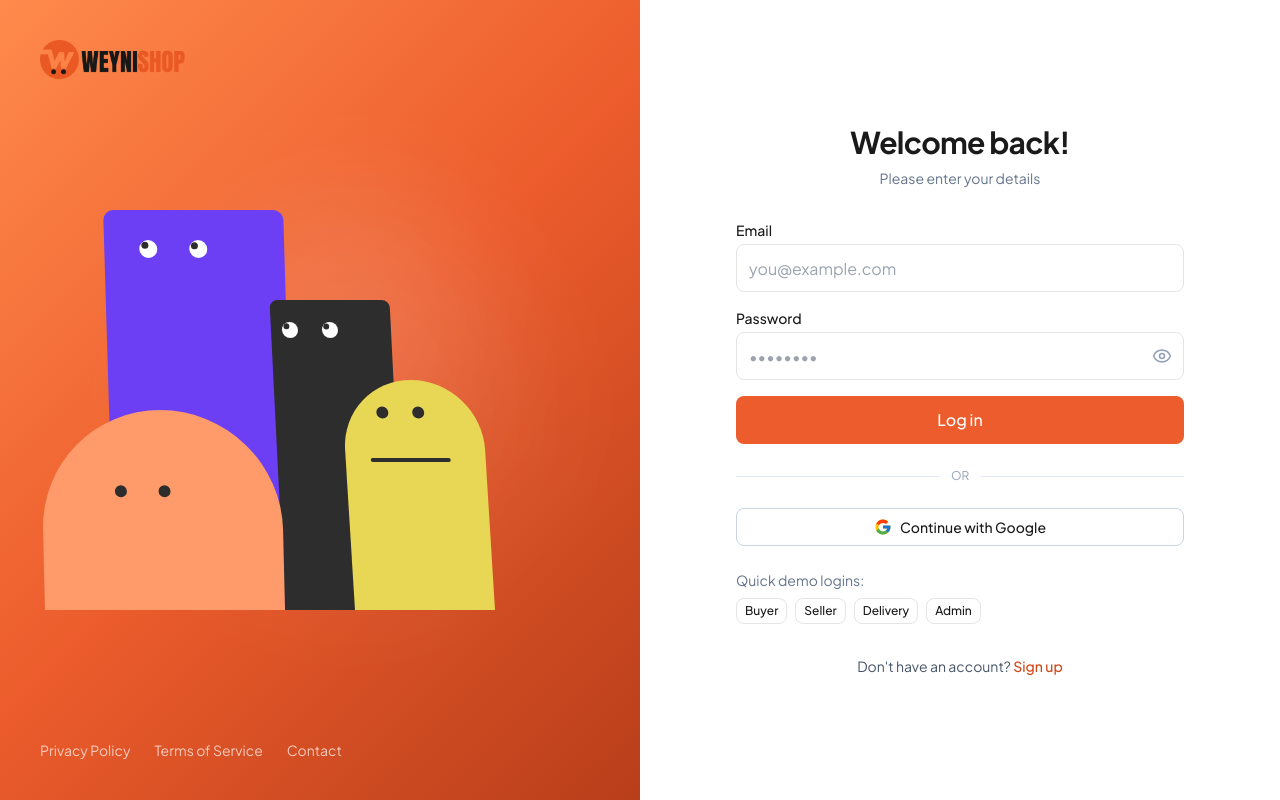
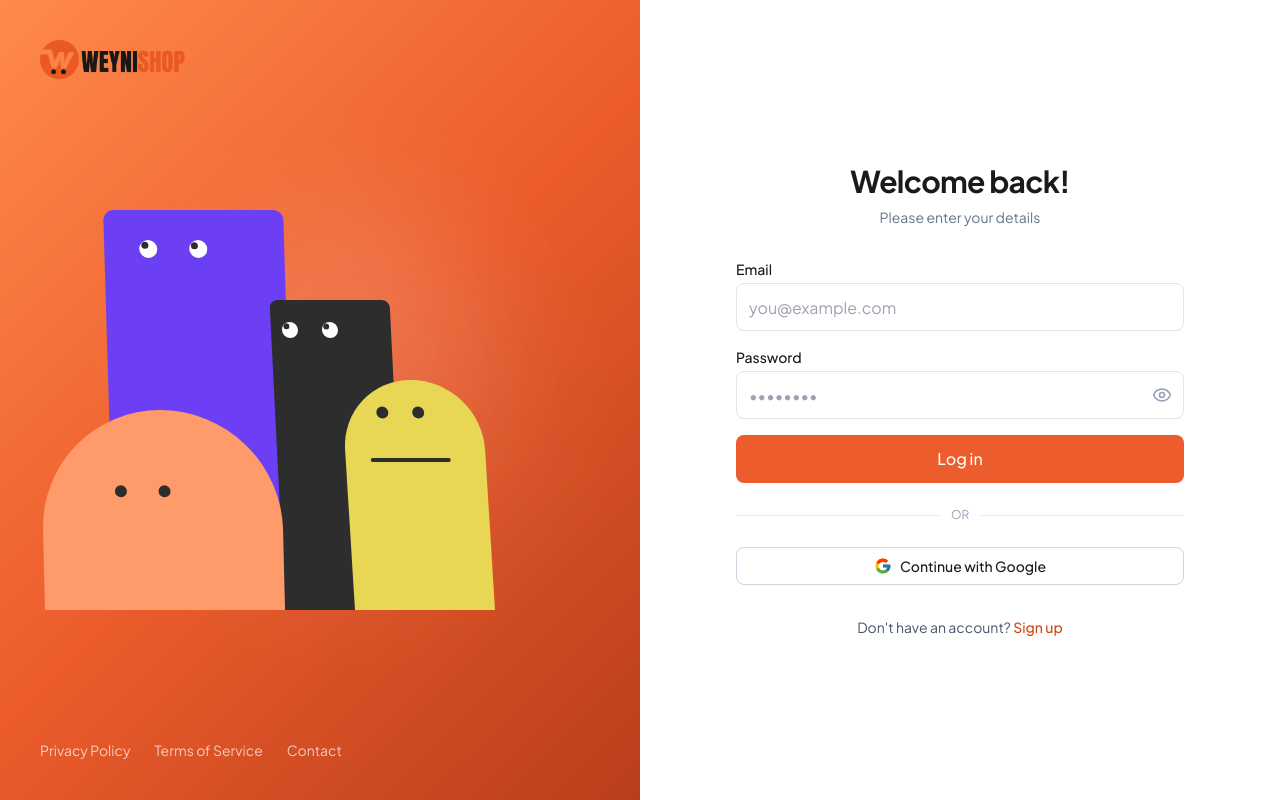
Before and after one commit to Jacko8024/weynishop, a React (Vite) app in the folder platform/client/: page /login in a window 1280 px wide. Built offline with nearby package versions, Linux system fonts and the light colour scheme; no server answers.

Commit message:
Fix Register.jsx missing useTranslation and remove Quick demo logins

```diff
--- a/platform/client/src/pages/auth/Login.jsx
+++ b/platform/client/src/pages/auth/Login.jsx
@@ -41,15 +41,7 @@ export default function Login() {
     }
   };
 
-  const setRoleDemo = (role) => {
-    const demo = {
-      buyer: { email: 'buyer@weynshop.test', password: 'Buyer@123' },
-      seller: { email: 'seller@weynshop.test', password: 'Seller@123' },
-      delivery: { email: 'delivery@weynshop.test', password: 'Delivery@123' },
-      admin: { email: 'admin@weynshop.test', password: 'Admin@123' },
-    }[role];
-    setForm(demo);
-  };
+
 
   return (
     <div className="min-h-screen grid lg:grid-cols-2 bg-white">
@@ -154,21 +146,7 @@ export default function Login() {
             }}
           />
 
-          <div className="mt-6 text-sm">
-            <div className="text-slate-500 mb-2">Quick demo logins:</div>
-            <div className="flex flex-wrap gap-2">
-              {['buyer', 'seller', 'delivery', 'admin'].map((r) => (
-                <button
-                  key={r}
-                  type="button"
-                  className="btn-secondary text-xs py-1 px-2 capitalize"
-                  onClick={() => setRoleDemo(r)}
-                >
-                  {r}
-                </button>
-              ))}
-            </div>
-          </div>
+
 
           <div className="text-center text-sm text-slate-600 mt-8">
             Don't have an account?{' '}
--- a/platform/client/src/pages/auth/Register.jsx
+++ b/platform/client/src/pages/auth/Register.jsx
@@ -1,5 +1,6 @@
 import { useEffect, useMemo, useRef, useState } from 'react';
 import { Link, useNavigate } from 'react-router-dom';
+import { useTranslation } from 'react-i18next';
 import {
   Eye, EyeOff, ShoppingBag, Store, Truck, Camera, X, CheckCircle2,
   MapPin, Upload,
@@ -81,6 +82,7 @@ const ROLE_OPTIONS = [
 ];
 
 export default function Register() {
+  const { t } = useTranslation();
   const { login } = useAuth();
   const nav = useNavigate();
   const fileRef = useRef(null);
```
